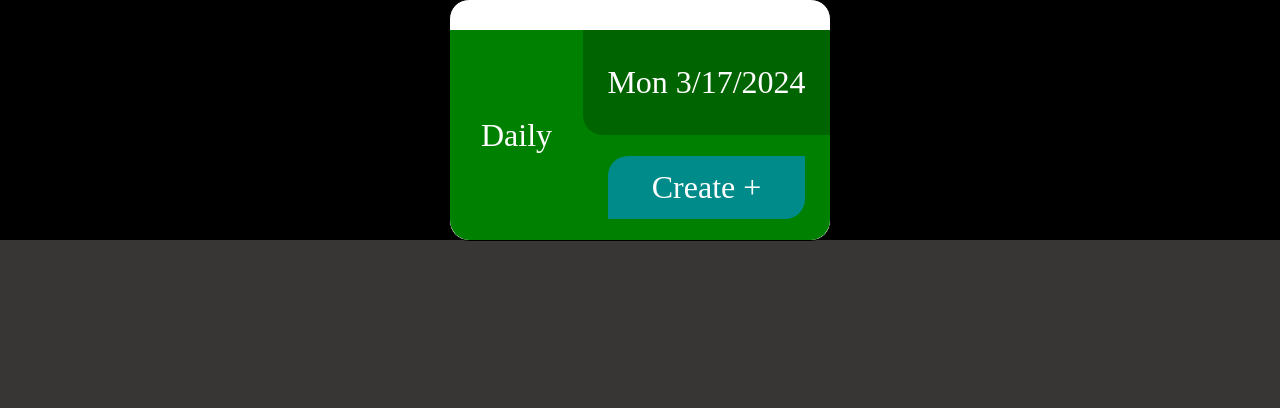
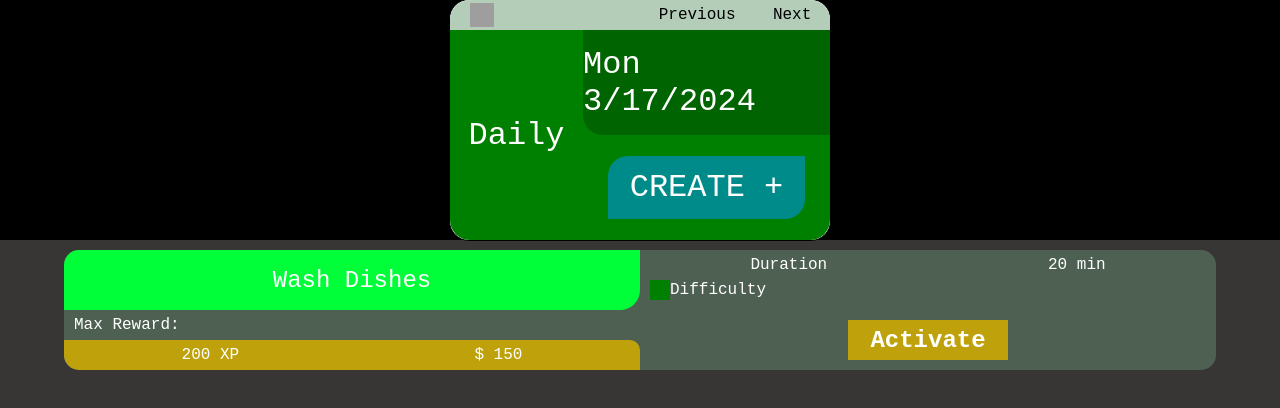
Before and after one commit to BlueSkiesPirate/Task-fighter, a React (Vite) app: page /DailyTasks in a window 1280 px wide. Shown: the top 408 px of the page. Built offline with nearby package versions, Linux system fonts and the light colour scheme; grey boxes are pictures that could not be loaded.

Commit message:
DailyTasks Static

```diff
--- a/src/assets/Pages/DailyTasksPage.jsx
+++ b/src/assets/Pages/DailyTasksPage.jsx
@@ -7,20 +7,30 @@ export default function DailyTasks(){
         <div id={styles.TopBackground}>
             <div id={styles.TopContainer}>
                 <div id={styles.TopNav}>
-
+                    <div id={styles.NavLeft}>
+                    <img id={styles.menu} src="https://cdn.icon-icons.com/icons2/1875/PNG/512/hamburgermenu_120234.png"/>
+                    </div>
+                    <div id={styles.NavRight}>
+                        <div id={styles.PreviousBtn} className={` ${styles.TextFont}`}>
+                            Previous
+                        </div>
+                        <div id={styles.NextBtn} className={` ${styles.TextFont}`}>
+                            Next
+                        </div>
+                    </div>
                 </div>
                 <div id={styles.MainDash}>
 
-                    <div id={styles.DashLeft}>
+                    <div id={styles.DashLeft} className={styles.TextFont}>
                         Daily
                     </div>
                     <div id={styles.DashRight}>
-                        <div id={styles.DashDate}>
+                        <div id={styles.DashDate} className={styles.TextFont}>
                                 Mon 3/17/2024
                         </div>
                         <div id={styles.CreateContainer}>
-                            <div id={styles.CreateButton}>
-                                Create      +
+                            <div id={styles.CreateButton} className={styles.TextFont}>
+                                CREATE     +
                             </div>
                         </div>
 
@@ -30,6 +40,47 @@ export default function DailyTasks(){
 
         </div>
         <div id={styles.BottomBackground}>
+            <div id={styles.TaskContainer}>
+                <div id={styles.TaskContainerLeft}>
+                    <div id={styles.TaskTitle} className={styles.TextFont}>
+                        Wash Dishes
+                    </div>
+                    <div id={styles.TaskRewards}>
+                        <div id={styles.MaxRewardTitle} className={styles.TextFont}>
+                                Max Reward:
+                        </div>
+                        <div id={styles.MaxReward}>
+                            <div className={`${styles.Reward} ${styles.TextFont}`} >
+                               200 XP
+                            </div>
+                            <div className={`${styles.Reward} ${styles.TextFont}`}>
+                                $ 150
+                            </div>
+                        </div>
+
+                    </div>
+                </div>
+                <div id={styles.TaskContainerRight}>
+                    <div id={styles.TaskDetails}>
+                        <div id={styles.Duration}>
+                            <div className={`${styles.Reward} ${styles.TextFont}`}>
+                               Duration
+                            </div>
+                            <div className={`${styles.Reward} ${styles.TextFont}`}>
+                                20 min
+                            </div>
+                        </div>
+                        <div id={styles.Difficultycontainer} className={` ${styles.TextFont}`}>
+                              <div className={`${styles.Difficulty}`}>
+                            </div>
+                             Difficulty
+                        </div>
+                    </div>
+                    <div id={styles.TaskActivate}>
+                        <button id={styles.ActivateBtn} className={` ${styles.TextFont}`}>Activate</button>
+                    </div>
+                </div>
+            </div>
 
         </div>
         </>
--- a/src/assets/Pages/DailyTasksPage.module.css
+++ b/src/assets/Pages/DailyTasksPage.module.css
@@ -1,3 +1,4 @@
+
 #TopBackground{
     height:30vh;
     width:100vw;
@@ -5,14 +6,6 @@
     display:flex;
     justify-content: center;
     align-items: center;
-}
-
-
-#BottomBackground{
-    height:70vh;
-    width:100vw;
-    background-color: rgb(56, 53, 53);
-
 }
 
 #TopContainer{
@@ -28,7 +21,41 @@
     height:30px;
     width: 100%;
     border-radius: 20px 20px 0px 0px;
+    background-color: #B3CDB9;
+    display:flex;
 }
+#NavLeft{
+    width:50%;
+    display:flex;
+    align-items: center;
+
+}
+
+#menu{
+
+    width:3vh;
+    height: 3vh;
+    margin-left:20px
+}
+
+#NavRight{
+    width:50%;
+    display:flex;
+    justify-content: space-around;
+}
+#PreviousBtn{
+    display:flex;
+    justify-content: center;
+    align-items: center;
+    font-size: 1rem;
+}
+#NextBtn{
+    display:flex;
+    justify-content: center;
+    align-items: center;
+    font-size: 1rem;
+}
+
 
 
 #MainDash{
@@ -96,3 +123,132 @@
     font-size: 2rem;
 
 }
+
+/* Bottom */
+
+#BottomBackground{
+    height:70vh;
+    width:100vw;
+    background-color: rgb(56, 53, 53);
+    display: flex;
+    justify-content: center;
+
+
+}
+
+#TaskContainer{
+    width: 90vw;
+    height: 15vh;
+    background-color: #4E6052;
+    margin-top: 10px;
+    display: flex;
+    border-radius: 15px;
+
+
+
+}
+
+#TaskContainerLeft{
+    width:50%;
+    height:100%;
+
+}
+
+
+#TaskTitle{
+    height:50%;
+    width:100%;
+    font-size: 1.5rem;
+    display: flex;
+    justify-content: center;
+    align-items: center;
+    background-color: #00FF38;
+    border-radius: 15px 0px 20px 0px;
+    color:white;
+
+}
+
+#TaskRewards{
+    height:50%;
+    width:100%;
+    display: flex;
+    flex-direction: column;
+}
+
+#TaskContainerRight{
+    height:100%;
+    width:50%;
+}
+
+#TaskDetails{
+    height:50%;
+    width:100%;
+
+
+}
+
+#TaskActivate{
+    height:50%;
+    width:100%;
+    display: flex;
+    justify-content: center;
+    align-items: center;
+}
+
+#ActivateBtn{
+    height:40px;
+    width:160px;
+    border:none;
+    background-color: #BFA20B;
+    color:white;
+    font-weight: bold;
+    font-size: 1.5rem;
+}
+
+#MaxRewardTitle{
+    height:50%;
+    display: flex;
+    align-items: center;
+    color:white;
+    padding-left: 10px;
+    font-size: 1rem;
+}
+
+#MaxReward{
+    background-color:#BFA20B;
+    height:50%;
+    display: flex;
+    justify-content: space-around;
+    align-items: center;
+    border-radius: 0px 10px 0px 15px;
+}
+
+
+.Reward{
+    font-size: 1rem;
+    color:white;
+}
+
+#Duration{
+    height:50%;
+    display: flex;
+    justify-content: space-around;
+    align-items: center;
+
+}
+#Difficultycontainer{
+    display: flex;
+    align-items: center;
+    padding-left: 10px;
+    font-size: 1rem;
+    color:white;
+}
+.Difficulty{
+    height:20px;
+    width:20px;
+    background-color: green;
+}
+
+.TextFont{
+    font-family: monospace;
+}
```
